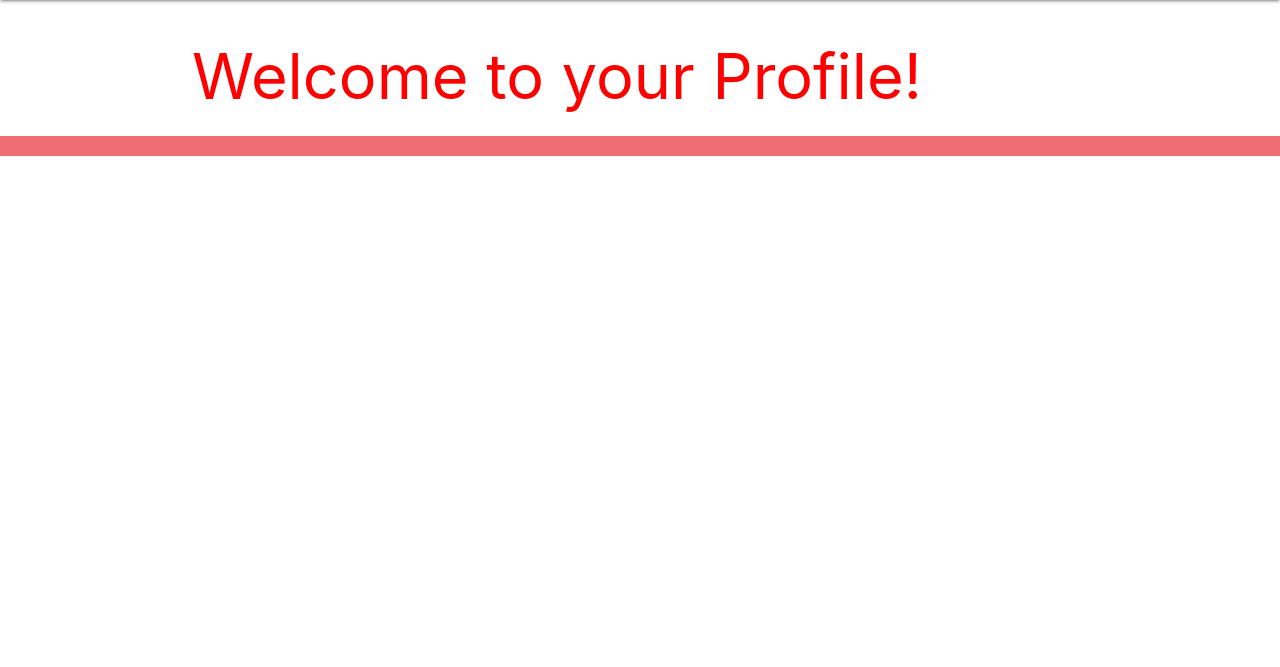
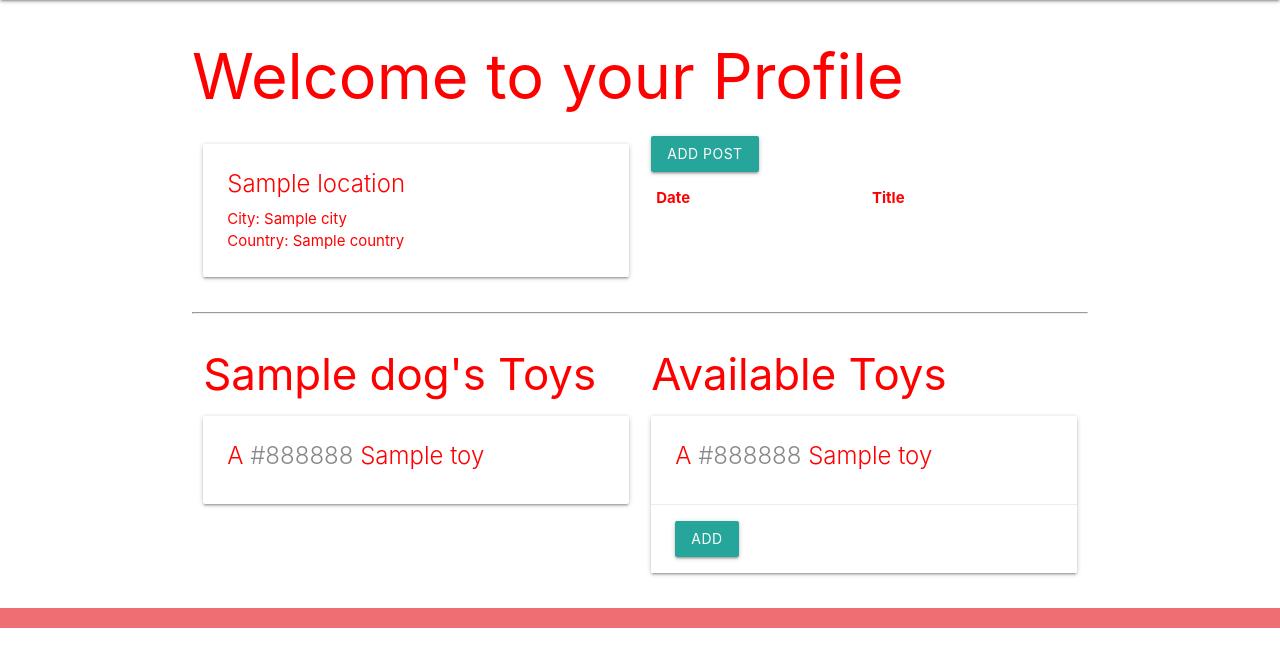
Before and after one commit to ajelleny/wayfarer, a Django app: template main_app/templates/profile.html in a window 1280 px wide. Shown: the part 64-731 px from the top of the page. Run offline with Django 3.2, Linux system fonts and the light colour scheme; the template is opened without the code that fills it: most values are stand-ins (such as "Sample title", 1, 10 or a date in 2020); lists and menus that the app fills with data are empty.

Commit message:
added profile

```diff
--- a/main_app/templates/profile.html
+++ b/main_app/templates/profile.html
@@ -1,4 +1,97 @@
 {% extends 'base.html' %}
 {% block content %}
-  <h1>Welcome to your Profile!</h1>
+
+<h1>Welcome to your Profile</h1>
+
+<div class="row">
+  <div class="col s6">
+    <div class="card">
+      <div class="card-content">
+        <span class="card-title">{{ location.name }}</span>
+        <p>City: {{ location.city }}</p>
+        <p>Country: {{ location.country }}</p>
+      </div>
+    </div>
+  </div>
+  <div class="col s6">
+
+    <form method="POST" action="{% url 'add_post' post.id %}">
+      <input type="submit" class="btn" value="Add Post">
+    </form>
+
+    <table class="striped">
+      <thead>
+        <tr><th>Date</th><th>Title</th></tr>
+      </thead>
+      <tbody>
+        {% for post in user.post_set.all %}
+          <tr>
+            <td>{{post.date}}</td>
+            <td>{{post.title}}</td>
+            <td>{{post.review}}</td>
+            {% comment %} <td>{{post.get_meal_display}}</td> {% endcomment %}
+          </tr>
+        {% endfor %}
+      </tbody>
+    </table>
+  </div>
+</div>
+
+<hr>
+<div class="row">
+  <div class="col s6">
+    <h3>{{ dog.name }}'s Toys</h3>
+    {% if dog.toys.count %}
+      {% for toy in dog.toys.all %}
+        <div class="card">
+          <div class="card-content">
+            <span class="card-title">
+              A <span style="color: {{ toy.color }}">{{ toy.color }}</span> {{ toy.name }}
+            </span>
+          </div>
+        </div>
+      {% endfor %}
+    {% else %}
+      <h5>No Toys :(</h5>
+    {% endif %}
+  </div>
+
+  <!-- Available toys will come after this line -->
+  <div class="col s6">
+    <h3>Available Toys</h3>
+    {% if toys.count %}
+      {% for toy in toys.all %}
+        <div class="card">
+          <div class="card-content">
+            <span class="card-title">
+              A <span style="color: {{ toy.color }}">{{ toy.color }}</span> {{ toy.name }}
+            </span>
+          </div>
+          <div class="card-action">
+            <form action="{% url 'assoc_toy' dog.id toy.id %}" method="post">
+              {% csrf_token %}
+              <button type="submit" class="btn">Add</button>
+            </form>
+          </div>
+        </div>
+      {% endfor %}
+    {% else %}
+      <h5>{{dog.name}} Already Has All Toys Available</h5>
+    {% endif %}
+  </div
+</div>
+
+<script>
+   const dateEl = document.getElementById('id_date');
+    M.Datepicker.init(dateEl, {
+      format: 'yyyy-mm-dd',
+      defaultDate: new Date(),
+      setDefaultDate: true,
+      autoClose: true
+  });
+
+  const selectEl = document.getElementById('id_meal');
+  M.FormSelect.init(selectEl);
+</script>
+
 {% endblock %}
```
